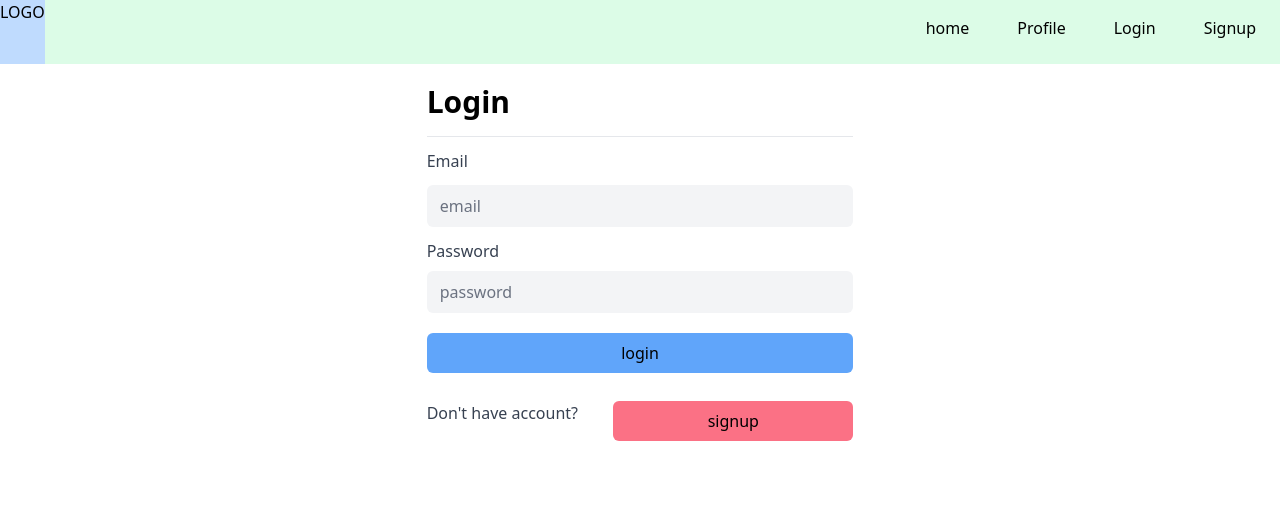
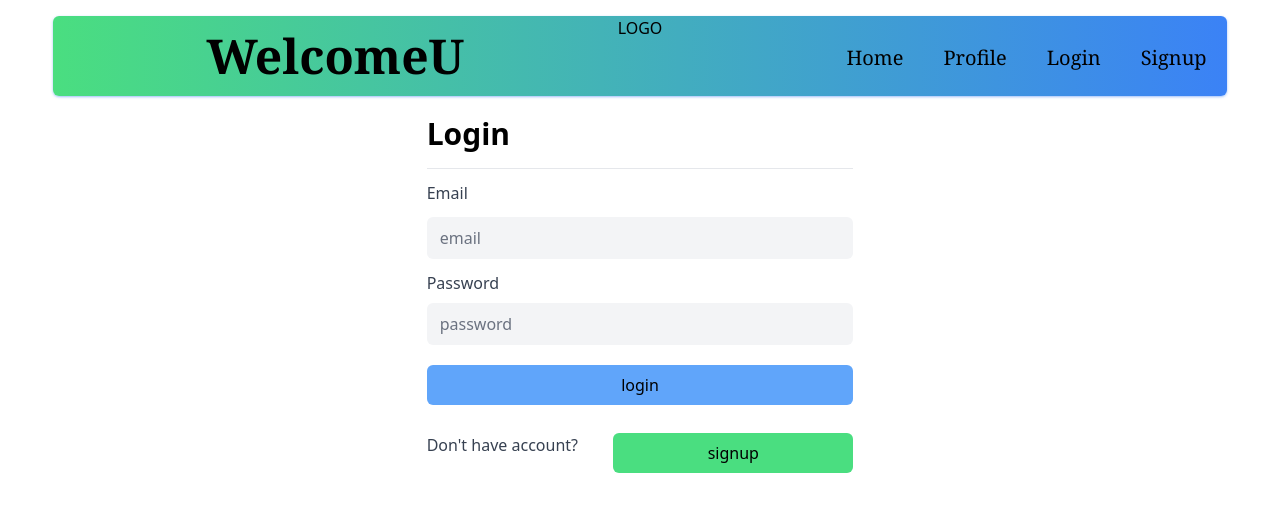
Before and after one commit to Samer-Balee/WelcomeU, a React (Create React App) app in the folder client/: page /login in a window 1280 px wide. Shown: the top 512 px of the page. Built offline with nearby package versions, Linux system fonts and the light colour scheme.

Commit message:
Added more styles

```diff
--- a/client/src/components/Header/index.js
+++ b/client/src/components/Header/index.js
@@ -9,56 +9,59 @@ const Header = () => {
     Auth.logout();
   };
   return (
-      <header className="flex flex-row bg-gradient-to-r from-indigo-500 via-purple-500 to-pink-500 h-16">
-        <div className='bg-blue-200 w-31'>LOGO</div>
-        <div className='flex bg-green-100 justify-end w-full'>
-        <Link to=  '/ ' >
-          <div className="px-4 py-4 mx-2">home</div>
+    <header className='flex justify-center '>
+      <div  className="flex flex-row h-20 w-11/12 bg-gradient-to-r from-green-400 to-blue-500 mt-4 rounded-md shadow shadow-blue-500/40" >
+        <h1 className="w-full text-center text-5xl font-serif font-extrabold py-4 ">WelcomeU</h1>
+        <div className=' w-31'>LOGO</div>
+        <div className='flex justify-end w-full'>
+          <Link to='/ ' >
+            <div className="px-3 py-5 m-2 font-serif text-xl hover:text-2xl">Home</div>
           </Link>
-          <Link to= '/me ' >
-          <div className='px-4 py-4 mx-2'>Profile</div>
+          <Link to='/me ' >
+            <div className='px-3 py-5 m-2 font-serif text-xl hover:text-2xl'>Profile</div>
           </Link>
-          <Link to= '/login '>
-          <div className='px-4 py-4 mx-2'>Login</div>
+          <Link to='/login '>
+            <div className='px-3 py-5 m-2 font-serif text-xl hover:text-2xl'>Login</div>
           </Link>
-          <Link to= '/signup '>
-          <div className='px-4 py-4 mx-2'>Signup</div>
+          <Link to='/signup '>
+            <div className='px-3 py-5 m-2 font-serif text-xl hover:text-2xl'>Signup</div>
           </Link >
         </div >
-
-{/* <div className="container flex-row justify-space-between-lg justify-center align-center">
-          <div>
-            <Link className="text-light" to="/">
-              <h1 className="m-0">Tech Thoughts</h1>
-            </Link>
-            <p className="m-0">Get into the mind of a programmer.</p>
-          </div>
-          <div>
-            {Auth.loggedIn() ? (
-              <>
-                <Link className="btn btn-lg btn-info m-2" to="/me">
-                  {Auth.getProfile().data.username}'s profile
-                </Link>
-                <button className="btn btn-lg btn-light m-2" onClick={logout}>
-                  Logout
-                </button>
-              </>
-            ) : (
-              <>
-                <Link className="btn btn-lg btn-info m-2" to="/login">
-                  Login
-                </Link>
-                <Link className="btn btn-lg btn-light m-2" to="/signup">
-                  Signup
-                </Link>
-              </>
-            )}
-          </div>
-        </div> */}
-      </header >
-    );
-  };
+      </div>
+    </header >
+  );
+};
 
 export default Header;
 
-  //'bg-blue-100 px-8 py-4 mx-2 rounded-md hover:bg-blue-400 cursor-pointer shadow-lg'
+  // //'bg-blue-100 px-8 py-4 mx-2 rounded-md hover:bg-blue-400 cursor-pointer shadow-lg'
+
+  // {/* <div className="container flex-row justify-space-between-lg justify-center align-center">
+  //         <div>
+  //           <Link className="text-light" to="/">
+  //             <h1 className="m-0">Tech Thoughts</h1>
+  //           </Link>
+  //           <p className="m-0">Get into the mind of a programmer.</p>
+  //         </div>
+  //         <div>
+  //           {Auth.loggedIn() ? (
+  //             <>
+  //               <Link className="btn btn-lg btn-info m-2" to="/me">
+  //                 {Auth.getProfile().data.username}'s profile
+  //               </Link>
+  //               <button className="btn btn-lg btn-light m-2" onClick={logout}>
+  //                 Logout
+  //               </button>
+  //             </>
+  //           ) : (
+  //             <>
+  //               <Link className="btn btn-lg btn-info m-2" to="/login">
+  //                 Login
+  //               </Link>
+  //               <Link className="btn btn-lg btn-light m-2" to="/signup">
+  //                 Signup
+  //               </Link>
+  //             </>
+  //           )}
+  //         </div>
+  //       </div> */}
--- a/client/src/pages/Login.js
+++ b/client/src/pages/Login.js
@@ -40,9 +40,9 @@ const Login = () => {
                 <span className="text-gray-700 mt-3 font-medium">Don't have account?</span>
                 <Link to= '/signup '>
                 <button className="
-                    bg-rose-400 rounded-md
+                    bg-green-400 rounded-md
                     w-60 mt-3 h-10 block
-                   hover:bg-rose-300 font-medium
+                   hover:bg-green-200 font-medium
                    ">signup
                 </button>
                 </Link>
--- a/client/src/pages/Signup.js
+++ b/client/src/pages/Signup.js
@@ -51,9 +51,9 @@ const Signup = () => {
                 <span className="text-gray-700 mt-3 font-medium">Have account?</span>
                 <Link to= '/login '>
                 <button className="
-                    bg-rose-400 rounded-md
+                    bg-green-400 rounded-md
                     w-60 mt-3 h-10 block
-                   hover:bg-rose-300 font-medium
+                   hover:bg-green-300 font-medium
                    ">login
                 </button>
                 </Link>
```
Also changed, not shown: client/src/App.js (+0 -26 lines).
